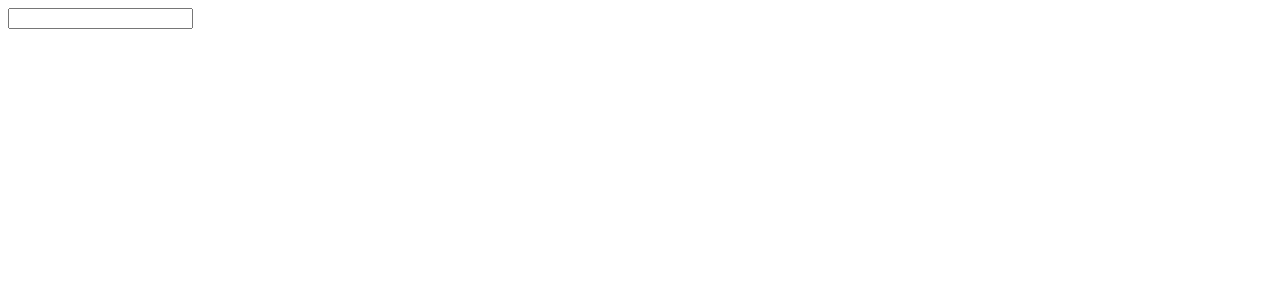
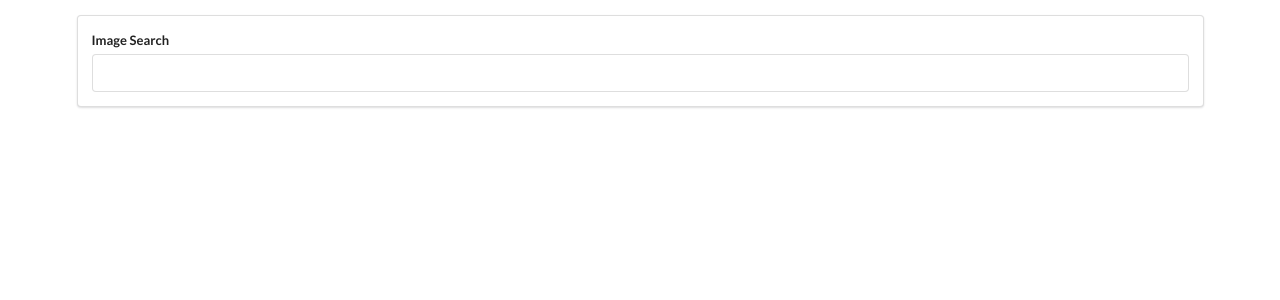
Before and after one commit to sir-josh/rfetchimages, a React (Create React App) app: page / in a window 1280 px wide. Shown: the top 300 px of the page. Built offline with nearby package versions, Linux system fonts and the light colour scheme.

Commit message:
add some css style to searchbar component

```diff
--- a/public/index.html
+++ b/public/index.html
@@ -24,6 +24,7 @@
       work correctly both with client-side routing and a non-root public URL.
       Learn how to configure a non-root public URL by running `npm run build`.
     -->
+    <link rel="stylesheet" href="https://cdnjs.cloudflare.com/ajax/libs/semantic-ui/2.4.1/semantic.min.css" />
     <title>React App</title>
   </head>
   <body>
--- a/src/components/App.js
+++ b/src/components/App.js
@@ -3,7 +3,7 @@ import SearchBar from './SearchBar';
 
 const App = () => {
   return (
-    <div>
+    <div className='ui container' style={{ marginTop: '15px' }}>
         <SearchBar />
     </div>
   );
--- a/src/components/SearchBar.js
+++ b/src/components/SearchBar.js
@@ -2,9 +2,12 @@ import React from 'react';
 
 const SearchBar = () => {
   return (
-    <div>
-        <form>
-            <input type="text" />
+    <div className='ui segment'>
+        <form className='ui form'>
+            <div className='field'>
+                <label>Image Search</label>
+                <input type="text" />
+            </div>
         </form>
     </div>
   )
```
